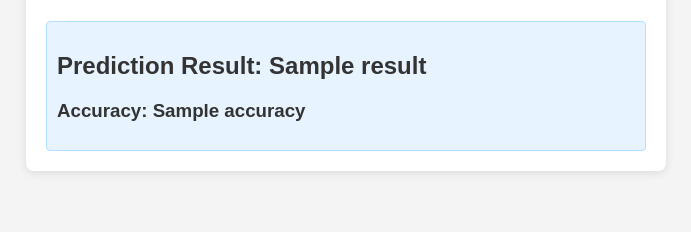
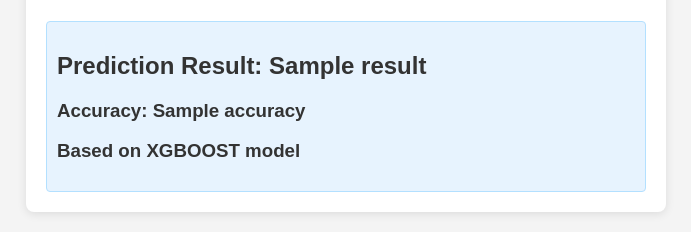
Before and after one commit to michaeltwo/info501, a Django app: template gui/sssproj/sssapp/templates/index.html in a window 1280 px wide. Shown: the part 762-994 px from the top of the page, without its empty margins (294-985 px from the left). Before the commit the page ends 935 px from the top, so only its background shows below. Run offline with Django 3.2, Linux system fonts and the light colour scheme; tables that the repository leaves empty hold one stand-in row (values such as "Sample post"); the template is opened without the code that fills it: values that come from a table or form of the project are taken from there, most other values are stand-ins (such as "Sample title", 1, 10 or a date in 2020); parts of the project's set-up code (start-up, migrations or seed data) failed here and were passed over.

Commit message:
xgboost model

```diff
--- a/gui/sssproj/sssapp/templates/index.html
+++ b/gui/sssproj/sssapp/templates/index.html
@@ -69,6 +69,7 @@
             <div class="result">
                 <h2>Prediction Result: {{ result }}</h2>
                 <h3>Accuracy: {{ accuracy }}</h3>
+                <h3>Based on XGBOOST model</h3>
             </div>
         {% endif %}
     </div>
```
